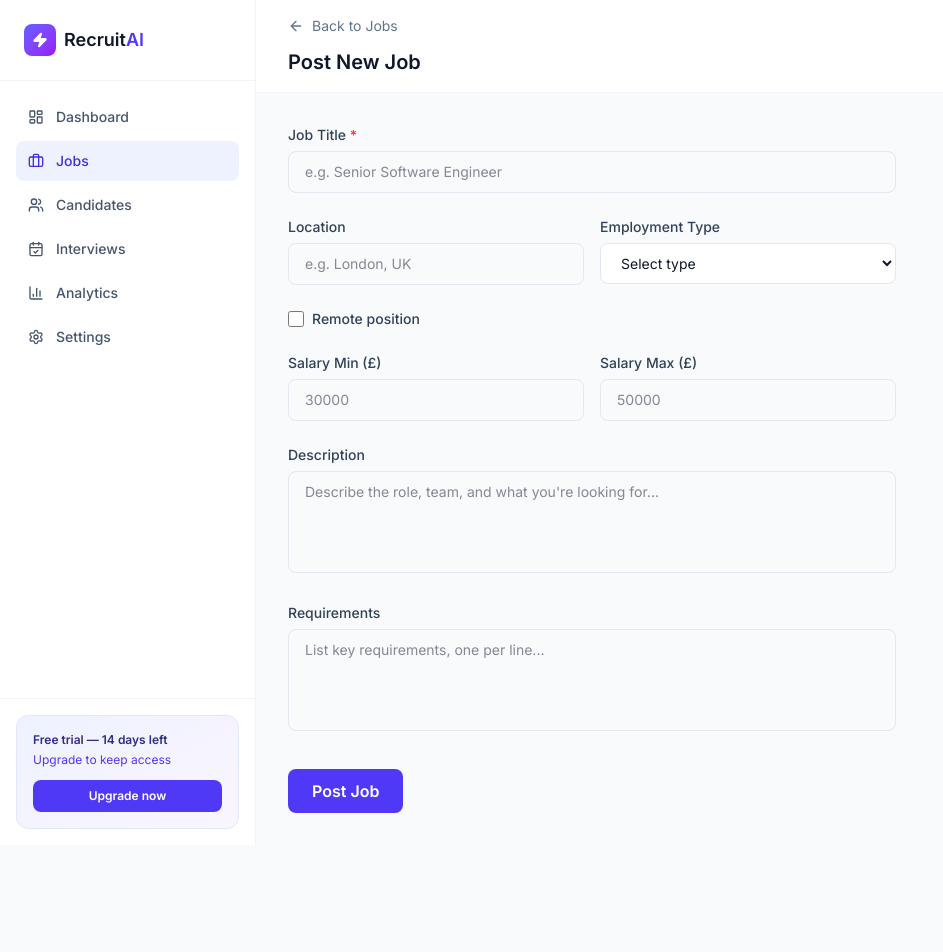
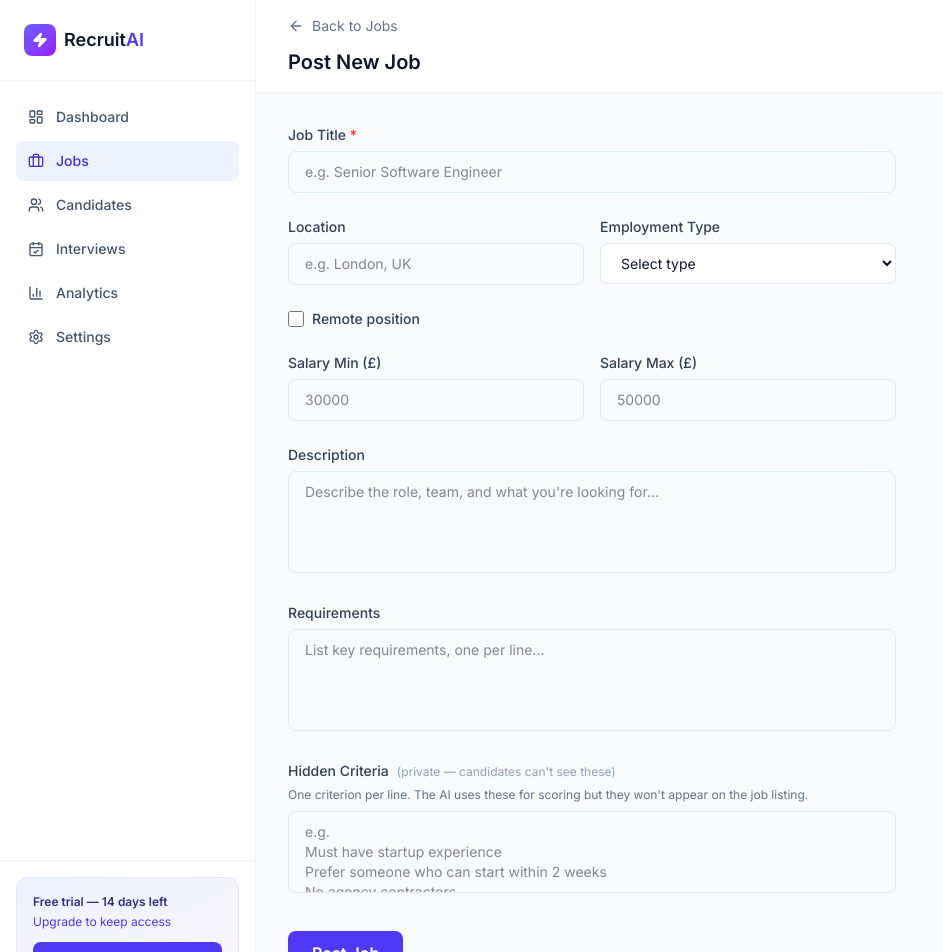
Before and after one commit to OneLove115/recruitai, a Next.js app: page /dashboard/jobs/new in a window 1280 px wide. Shown: the top 952 px of the page, without its empty margins (0-943 px from the left). Before the commit the page ends 845 px from the top, so only its background shows below. Built offline with nearby package versions, Linux system fonts and the light colour scheme.

Commit message:
feat: hidden criteria field on job form

```diff
--- a/src/app/actions/jobs.ts
+++ b/src/app/actions/jobs.ts
@@ -9,6 +9,12 @@ export async function createJob(formData: FormData) {
 
   const title = formData.get("title") as string;
   if (!title?.trim()) return { error: "Job title is required" };
+
+  const hiddenCriteriaText = (formData.get("hidden_criteria_text") as string) || "";
+  const hidden_criteria = hiddenCriteriaText
+    .split("\n")
+    .map((s) => s.trim())
+    .filter(Boolean);
 
   const { error } = await supabase.from("jobs").insert({
     owner_id: user.id,
@@ -24,6 +30,8 @@ export async function createJob(formData: FormData) {
     // eslint-disable-next-line @typescript-eslint/no-explicit-any
     salary_max: formData.get("salary_max") ? Number(formData.get("salary_max")) : null as any,
     status: "active",
+    // eslint-disable-next-line @typescript-eslint/no-explicit-any
+    hidden_criteria: hidden_criteria as any,
   });
 
   if (error) return { error: error.message };
@@ -38,6 +46,12 @@ export async function updateJob(id: string, formData: FormData) {
   const title = formData.get("title") as string;
   if (!title?.trim()) return { error: "Job title is required" };
 
+  const hiddenCriteriaText = (formData.get("hidden_criteria_text") as string) || "";
+  const hidden_criteria = hiddenCriteriaText
+    .split("\n")
+    .map((s) => s.trim())
+    .filter(Boolean);
+
   const { error } = await supabase.from("jobs").update({
     title: title.trim(),
     location: (formData.get("location") as string) || null,
@@ -51,6 +65,8 @@ export async function updateJob(id: string, formData: FormData) {
     // eslint-disable-next-line @typescript-eslint/no-explicit-any
     salary_max: formData.get("salary_max") ? Number(formData.get("salary_max")) : null as any,
     status: (formData.get("status") as string) || "active",
+    // eslint-disable-next-line @typescript-eslint/no-explicit-any
+    hidden_criteria: hidden_criteria as any,
   }).eq("id", id).eq("owner_id", user.id);
 
   if (error) return { error: error.message };
--- a/src/components/dashboard/JobForm.tsx
+++ b/src/components/dashboard/JobForm.tsx
@@ -128,6 +128,25 @@ export default function JobForm({ action, initialData }: { action: ActionFn; ini
         />
       </div>
 
+      <div>
+        <label className="block text-sm font-medium text-slate-700 mb-1.5">
+          Hidden Criteria
+          <span className="ml-2 text-xs text-slate-400 font-normal">(private — candidates can&apos;t see these)</span>
+        </label>
+        <p className="text-xs text-slate-500 mb-2">One criterion per line. The AI uses these for scoring but they won&apos;t appear on the job listing.</p>
+        <textarea
+          name="hidden_criteria_text"
+          defaultValue={
+            initialData && (initialData as any).hidden_criteria
+              ? ((initialData as any).hidden_criteria as string[]).join("\n")
+              : ""
+          }
+          rows={3}
+          placeholder={"e.g.\nMust have startup experience\nPrefer someone who can start within 2 weeks\nNo agency contractors"}
+          className="w-full px-4 py-2.5 border border-slate-200 rounded-lg text-sm focus:outline-none focus:ring-2 focus:ring-indigo-500 focus:border-transparent resize-none"
+        />
+      </div>
+
       {initialData && (
         <div>
           <label className="block text-sm font-medium text-slate-700 mb-1.5">Status</label>
```
